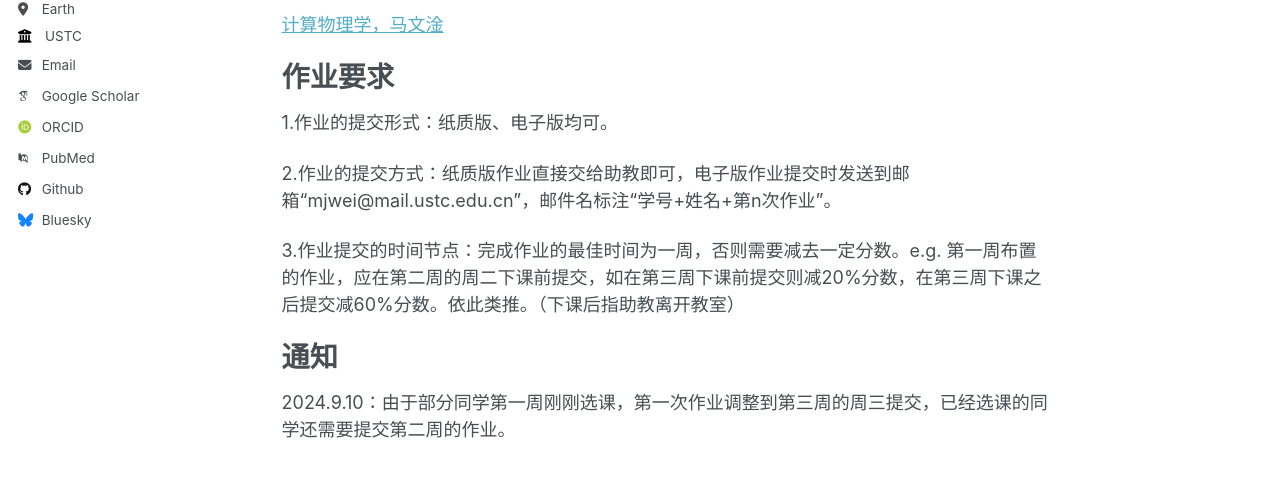
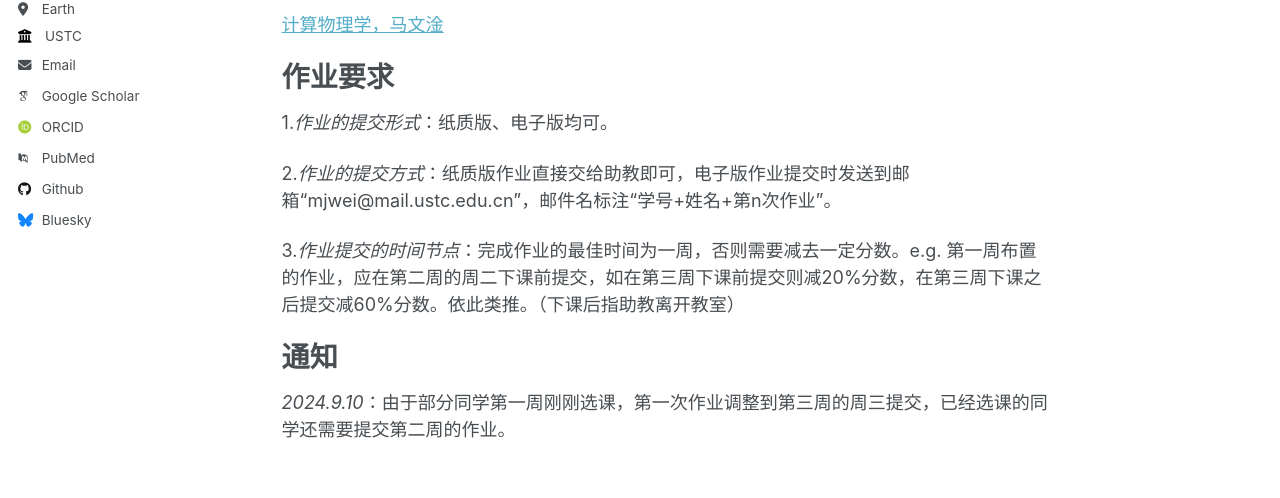
Before and after one commit to ZhouJikunn/ZhouJikunn.github.io, a Jekyll site: the page built from _pages/about.md, in a window 1280 px wide and 1249 px high. Shown: the part 384-882 px from the top of the window. Built offline with Jekyll 4.4.1, drawn with Linux system fonts in a browser that asks for light colours; some web fonts are replaced.

```diff
--- a/_pages/about.md
+++ b/_pages/about.md
@@ -21,12 +21,12 @@ redirect_from:
 
 作业要求
 ======
-1.作业的提交形式：纸质版、电子版均可。
+1.*作业的提交形式*：纸质版、电子版均可。
 
-2.作业的提交方式：纸质版作业直接交给助教即可，电子版作业提交时发送到邮箱“mjwei@mail.ustc.edu.cn”，邮件名标注“学号+姓名+第n次作业”。
+2.*作业的提交方式*：纸质版作业直接交给助教即可，电子版作业提交时发送到邮箱“mjwei@mail.ustc.edu.cn”，邮件名标注“学号+姓名+第n次作业”。
 
-3.作业提交的时间节点：完成作业的最佳时间为一周，否则需要减去一定分数。e.g. 第一周布置的作业，应在第二周的周二下课前提交，如在第三周下课前提交则减20%分数，在第三周下课之后提交减60%分数。依此类推。（下课后指助教离开教室）
+3.*作业提交的时间节点*：完成作业的最佳时间为一周，否则需要减去一定分数。e.g. 第一周布置的作业，应在第二周的周二下课前提交，如在第三周下课前提交则减20%分数，在第三周下课之后提交减60%分数。依此类推。（下课后指助教离开教室）
 
 通知
 ======
-2024.9.10：由于部分同学第一周刚刚选课，第一次作业调整到第三周的周三提交，已经选课的同学还需要提交第二周的作业。
+*2024.9.10*：由于部分同学第一周刚刚选课，第一次作业调整到第三周的周三提交，已经选课的同学还需要提交第二周的作业。
```
